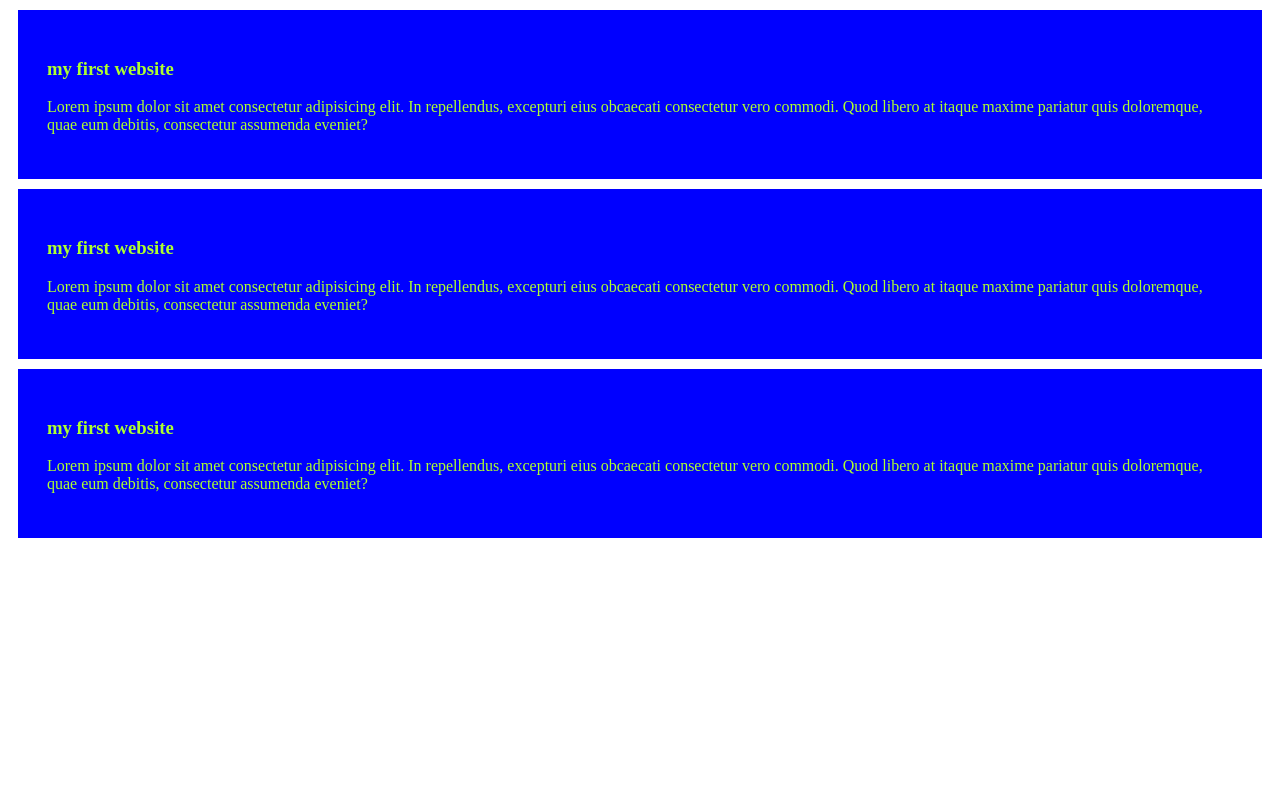
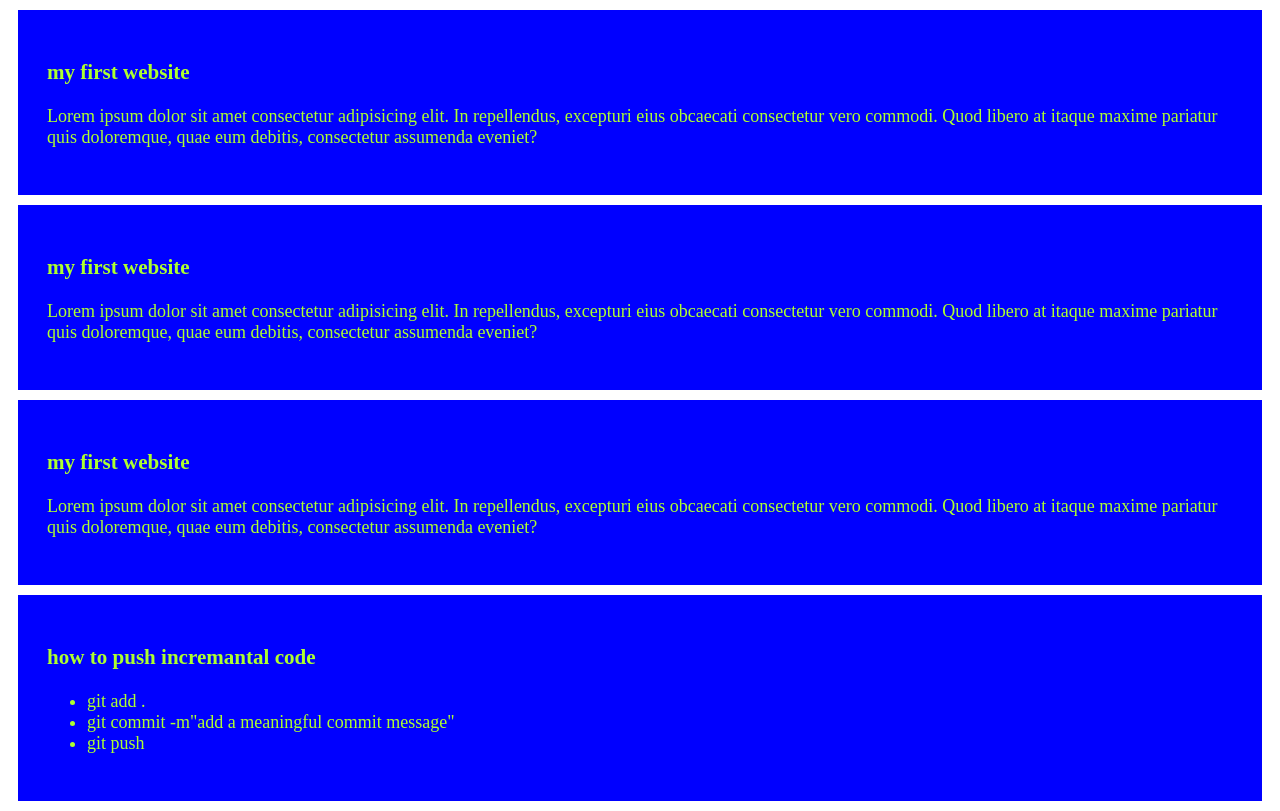
Before and after one commit to sheikhrabby97/my-choice-repo, a plain HTML site: page web.htm in a window 1280 px wide. Drawn offline with Linux system fonts and the light colour scheme.

Commit message:
added a list to push code

```diff
--- a/style.css
+++ b/style.css
@@ -3,4 +3,5 @@ div {
     color:greenyellow;
     padding: 29px;
     margin: 10px;
+    font-size: 18px;
 }
--- a/web.htm
+++ b/web.htm
@@ -23,5 +23,14 @@
     <p>Lorem ipsum dolor sit amet consectetur adipisicing elit. In repellendus, excepturi eius obcaecati consectetur vero commodi. Quod libero at itaque maxime pariatur quis doloremque, quae eum debitis, consectetur assumenda eveniet?</p>
 
     </div>
+    <div>
+    <h3>how to push incremantal code</h3>
+    <ul>
+        <li> git add . </li>
+        <li>git commit -m"add a meaningful commit message" </li>
+        <li>git push</li>
+    </ul>
+
+    </div>
 </body>
 </html>
```
